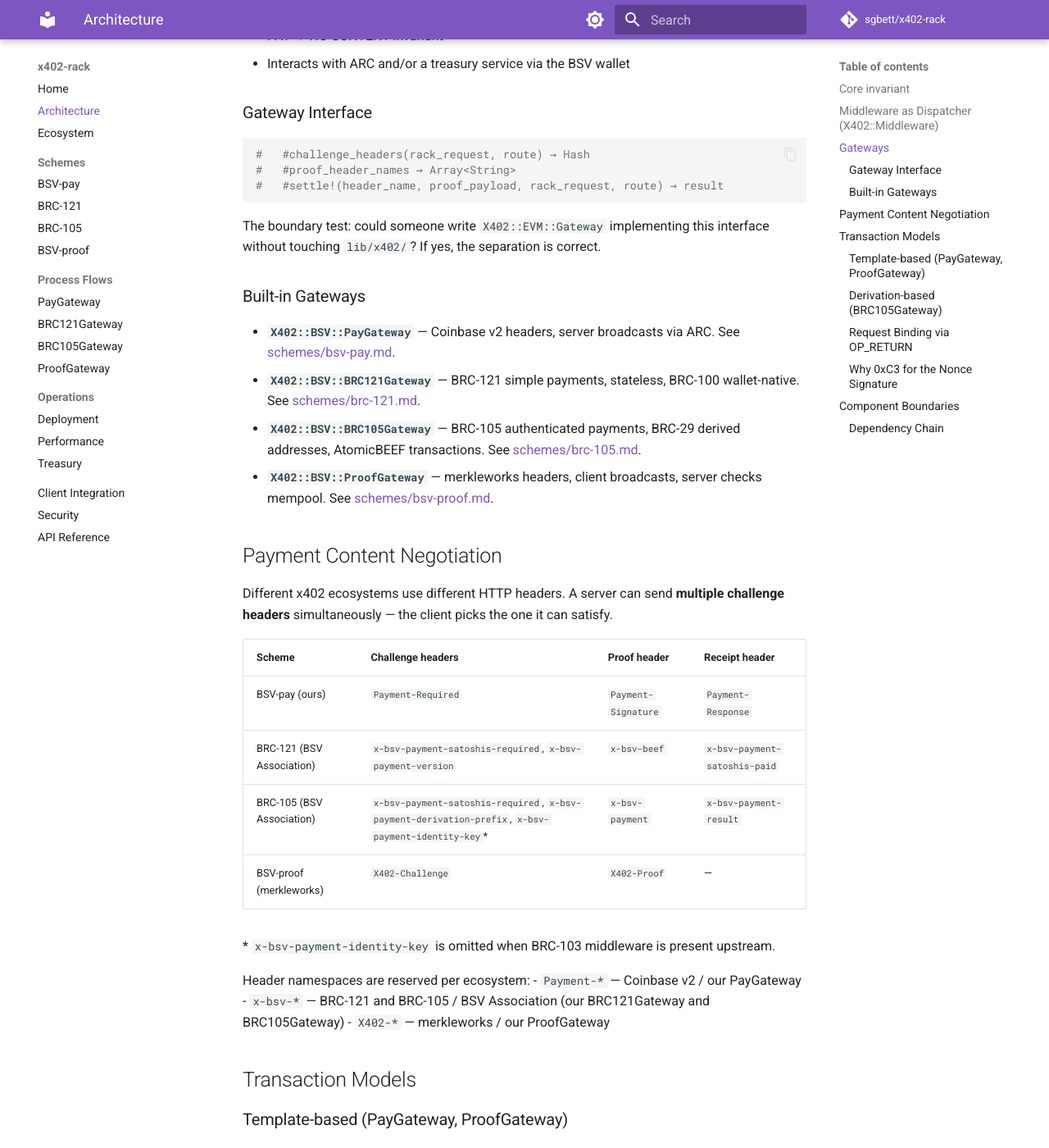
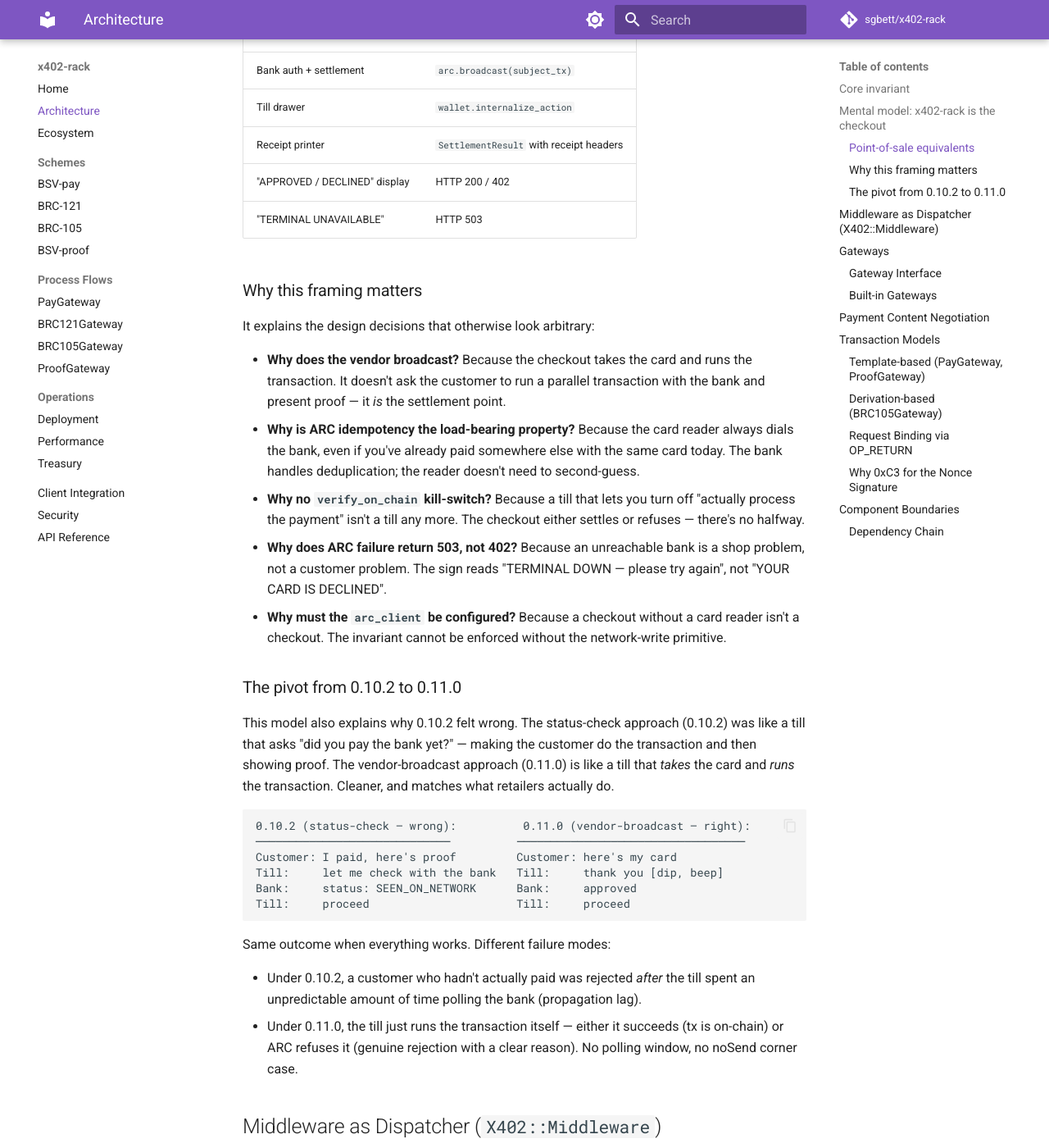
Before and after one commit to sgbett/x402-rack, an MkDocs documentation site: the page built from docs/architecture.md, in a window 1280 px wide and 1400 px high, scrolled down 1274 px. Shown: the whole window at 82% size. Built offline with MkDocs 1.6.1 and Material for MkDocs 9.7.7, drawn with Linux system fonts in a browser that asks for light colours; comment, search, counter and statistics services are not loaded; some of the changed text lies outside the part shown.

Commit message:
docs: add point-of-sale mental model
Frames x402-rack as the checkout terminal sitting between the
customer and the merchant's backend. Explains the design decisions
(vendor-broadcast, 402 vs 503, no kill-switch, required arc_client)
through the physical-till analogy — each one maps cleanly onto
something a card reader already does.

- architecture.md: full "Mental model: x402-rack is the checkout"
  section with the flow diagram, equivalents table, "why this framing
  matters" Q&A, and a before/after comparison of the 0.10.2 status-
  check vs 0.11.0 vendor-broadcast approaches framed as till-dialogue.
- README.md: short summary with a link to the architecture doc.

Co-Authored-By: Claude Opus 4.6 (1M context) <noreply@anthropic.com>

````diff
--- a/docs/architecture.md
+++ b/docs/architecture.md
@@ -12,6 +12,65 @@ Failures bifurcate cleanly in the HTTP response:
 - **503** — ARC unreachable / 5xx / timeout (infrastructure fault)
 
 See [schemes/brc-121.md](schemes/brc-121.md#vendor-broadcast) and [schemes/brc-105.md](schemes/brc-105.md#vendor-broadcast) for the per-gateway specifics.
+
+## Mental model: x402-rack is the checkout
+
+The clearest way to understand x402-rack is to stop thinking of it as a "payment verifier" and start thinking of it as a **point-of-sale terminal** sitting between the customer and the merchant's back office.
+
+```
+Customer                 x402-rack                    Vendor (the app)
+────────                 ─────────                    ────────────────
+                       "400 sats please"
+Builds tx            ←
+Hands signed BEEF    →   "let me ring that up"
+                         ├─ verify the tx pays right
+                         ├─ broadcast to ARC      ← cash register ding
+                         ├─ record in wallet      ← till drawer closes
+                         └─ stamp receipt
+                       →  "paid. proceed."
+                                                   ← serves the content
+```
+
+The customer presents payment. The checkout processes it — settling on-chain and recording the receipt — and only then does the vendor's app deliver the goods. The same role a card reader plays at a physical till: sitting between the customer and the merchant's backend, doing the settlement mechanics so neither party has to.
+
+### Point-of-sale equivalents
+
+| Physical till | x402-rack |
+|---|---|
+| Card reader | BEEF header parser |
+| Bank auth + settlement | `arc.broadcast(subject_tx)` |
+| Till drawer | `wallet.internalize_action` |
+| Receipt printer | `SettlementResult` with receipt headers |
+| "APPROVED / DECLINED" display | HTTP 200 / 402 |
+| "TERMINAL UNAVAILABLE" | HTTP 503 |
+
+### Why this framing matters
+
+It explains the design decisions that otherwise look arbitrary:
+
+- **Why does the vendor broadcast?** Because the checkout takes the card and runs the transaction. It doesn't ask the customer to run a parallel transaction with the bank and present proof — it *is* the settlement point.
+- **Why is ARC idempotency the load-bearing property?** Because the card reader always dials the bank, even if you've already paid somewhere else with the same card today. The bank handles deduplication; the reader doesn't need to second-guess.
+- **Why no `verify_on_chain` kill-switch?** Because a till that lets you turn off "actually process the payment" isn't a till any more. The checkout either settles or refuses — there's no halfway.
+- **Why does ARC failure return 503, not 402?** Because an unreachable bank is a shop problem, not a customer problem. The sign reads "TERMINAL DOWN — please try again", not "YOUR CARD IS DECLINED".
+- **Why must the `arc_client` be configured?** Because a checkout without a card reader isn't a checkout. The invariant cannot be enforced without the network-write primitive.
+
+### The pivot from 0.10.2 to 0.11.0
+
+This model also explains why 0.10.2 felt wrong. The status-check approach (0.10.2) was like a till that asks "did you pay the bank yet?" — making the customer do the transaction and then showing proof. The vendor-broadcast approach (0.11.0) is like a till that *takes* the card and *runs* the transaction. Cleaner, and matches what retailers actually do.
+
+```
+0.10.2 (status-check — wrong):          0.11.0 (vendor-broadcast — right):
+─────────────────────────────          ──────────────────────────────────
+Customer: I paid, here's proof         Customer: here's my card
+Till:     let me check with the bank   Till:     thank you [dip, beep]
+Bank:     status: SEEN_ON_NETWORK      Bank:     approved
+Till:     proceed                      Till:     proceed
+```
+
+Same outcome when everything works. Different failure modes:
+
+- Under 0.10.2, a customer who hadn't actually paid was rejected *after* the till spent an unpredictable amount of time polling the bank (propagation lag).
+- Under 0.11.0, the till just runs the transaction itself — either it succeeds (tx is on-chain) or ARC refuses it (genuine rejection with a clear reason). No polling window, no noSend corner case.
 
 ## Middleware as Dispatcher (`X402::Middleware`)
 
````
Also changed, not shown: README.md (+14 -0 lines).
